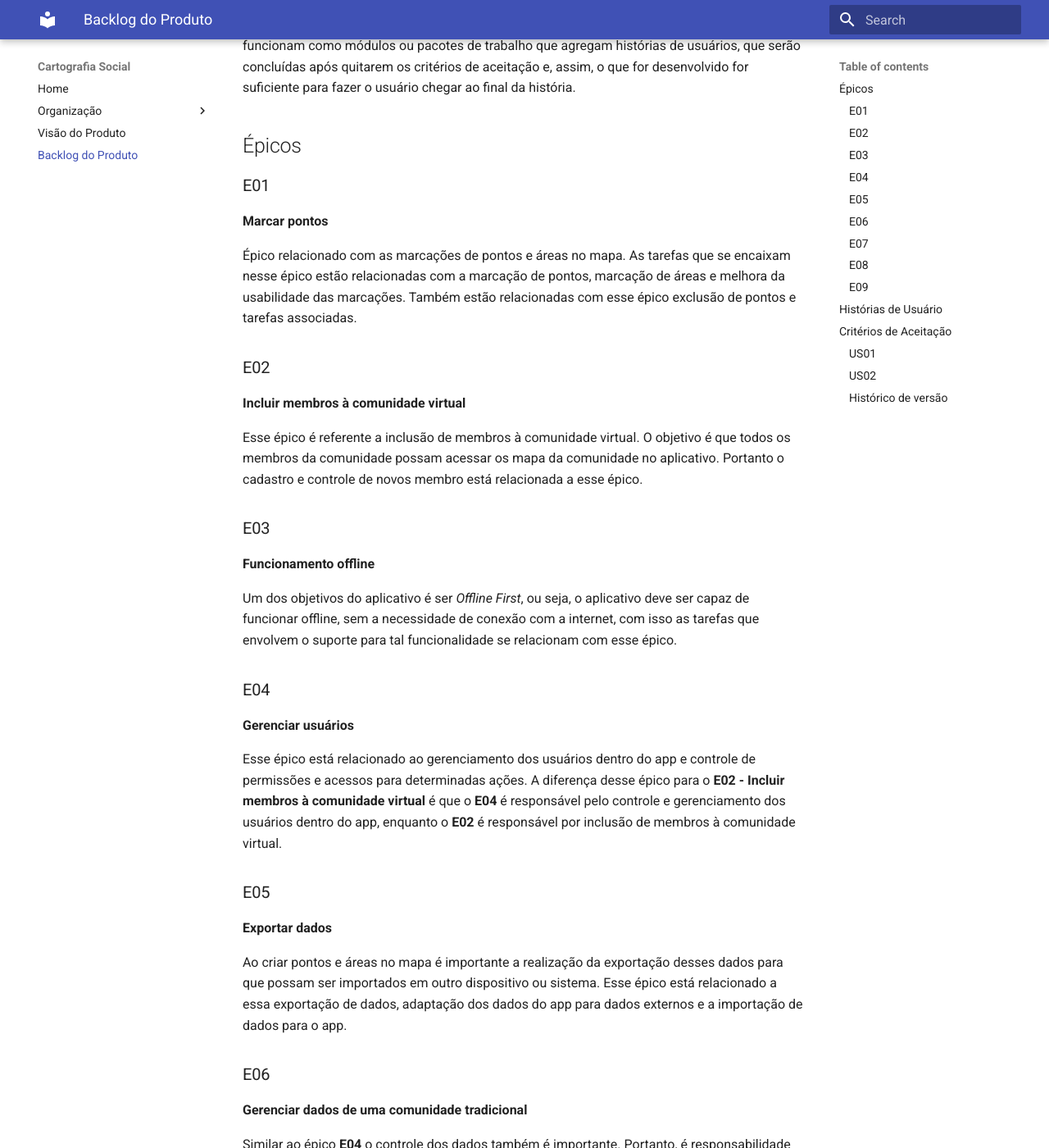
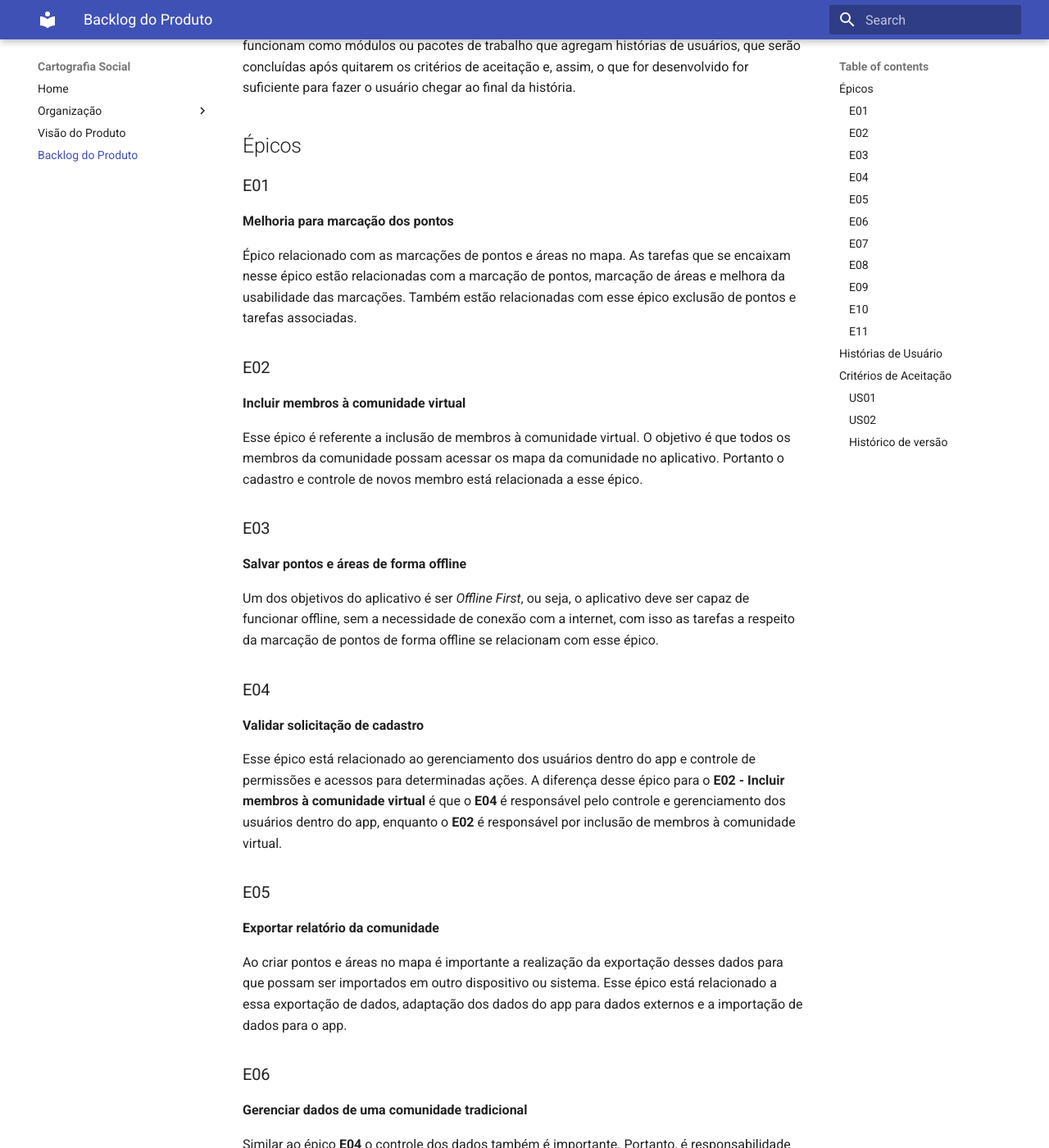
Before and after one commit to fga-eps-mds/2021-2-Cartografia-social-Doc, an MkDocs documentation site: the page built from docs/backlog.md, in a window 1280 px wide and 1400 px high, scrolled down 290 px. Shown: the whole window at 82% size. Built offline with MkDocs 1.6.1 and Material for MkDocs 9.7.7, drawn with Linux system fonts in a browser that asks for light colours; some of the changed text lies outside the part shown.

Commit message:
Refatoração dos épicos

```diff
--- a/docs/backlog.md
+++ b/docs/backlog.md
@@ -5,27 +5,31 @@
 ## Épicos
 
 ### E01
-**Marcar pontos**
+<!-- **Marcar pontos** -->
+
+**Melhoria para marcação dos pontos**
 
 Épico relacionado com as marcações de pontos e áreas no mapa. As tarefas que se encaixam nesse épico estão relacionadas com a marcação de pontos, marcação de áreas e melhora da usabilidade das marcações. Também estão relacionadas com esse épico exclusão de pontos e tarefas associadas.
 
 ### E02
+
 **Incluir membros à comunidade virtual**
 
 Esse épico é referente a inclusão de membros à comunidade virtual. O objetivo é que todos os membros da comunidade possam acessar os mapa da comunidade no aplicativo. Portanto o cadastro e controle de novos membro está relacionada a esse épico.
 
 ### E03
-**Funcionamento offline**
+**Salvar pontos e áreas de forma offline**
 
-Um dos objetivos do aplicativo é ser *Offline First*, ou seja, o aplicativo deve ser capaz de funcionar offline, sem a necessidade de conexão com a internet, com isso as tarefas que envolvem o suporte para tal funcionalidade se relacionam com esse épico.
+Um dos objetivos do aplicativo é ser *Offline First*, ou seja, o aplicativo deve ser capaz de funcionar offline, sem a necessidade de conexão com a internet, com isso as tarefas a respeito da marcação de pontos de forma offline se relacionam com esse épico.
 
 ### E04
-**Gerenciar usuários**
+<!-- Para o zenhub: **Gerenciar usuários** -->
+**Validar solicitação de cadastro**
 
 Esse épico está relacionado ao gerenciamento dos usuários dentro do app e controle de permissões e acessos para determinadas ações. A diferença desse épico para o **E02 - Incluir membros à comunidade virtual** é que o **E04** é responsável pelo controle e gerenciamento dos usuários dentro do app, enquanto o **E02** é responsável por inclusão de membros à comunidade virtual.
 
 ### E05
-**Exportar dados**
+**Exportar relatório da comunidade**
 
 Ao criar pontos e áreas no mapa é importante a realização da exportação desses dados para que possam ser importados em outro dispositivo ou sistema. Esse épico está relacionado a essa exportação de dados, adaptação dos dados do app para dados externos e a importação de dados para o app.
 
@@ -49,6 +53,17 @@
 
 É responsabilidade desse épico gerenciar o histórico de acesso e permissões de usuário, fazer o controle de visibilidade dos dados, controle de permissões dentro de uma comunidade e controle de visibilidade dos dados da comunidade. Esse épico é importante para realizações de [auditoria](https://pt.wikipedia.org/wiki/Auditoria#:~:text=Auditoria%20%C3%A9%20um%20exame%20cuidadoso,conformidade) de dados, e ter uma visibilidade das ações que foram realizadas dentro do aplicativo.
 
+### E10
+
+**Salvar mídias de forma offline**
+
+Similar ao **E03**, este épico também se relaciona ao objetivo do aplicativo em ser *Offline First*. Tarefas ligadas à inserção de mídias sem o uso de internet se relacionam com esse épico.
+
+### E11
+**Exportar marcações da comunidade**
+
+Similar ao **E05**, este épico diz respeito à exportação dos dados inseridos em uma comunidade, porém, se restringe aos dados cartográficos.
+
 
 ## Histórias de Usuário
 
@@ -59,7 +74,7 @@
 | US03 | Usuário | Marcar pontos e áreas sem ter conexão com a internet | Delimitar áreas em locais que não possuem sinal | E03 |
 | US04 | Usuário | Me cadastrar no aplicativo | Contribuir com o projeto Nova Cartografia Social | E04 |
 | US05 | Pesquisador | Exportar informações sobre uma comunidade | Manter registro das pessoas dessa comunidade | E05 |
-| US06 | Pesquisador | Exportar dados geográficos detalhados spbre uma comunidade | Manter registro dos territórios dessa comunidade | E05 |
+| US06 | Pesquisador | Exportar dados geográficos detalhados spbre uma comunidade | Manter registro dos territórios dessa comunidade | E11 |
 | US07 | Mantenedores | Validar o cadastro de novos usuários | Permitir o acesso de novos membros à uma comunidade virtual | E04 |
 | US08 | Líder da comunidade virtual | Validar os dados inseridos por membros de uma comunidade virtual sobre um território | Garantir a acurácia dos dados que serão apresentados no aplicativo |  E06 |
 | US09 | Usuário | Criar, ler, atualizar e excluir dados sobre uma comunidade virtual | Gerenciar corretamente os dados | E06 |
@@ -69,7 +84,7 @@
 | US13 | Usuário | Editar as informações do meu perfil | Manter minhas informações atualizadas | E04 |
 | US14 | Líder da comunidade virtual | Ver quem marcou pontos e áreas no aplicativo | Controlar a inserção de dados e manter a rastreabilidade de origem das informações | E09 |
 | US15 | Pesquisador | Exportar mídias referentes a uma comunidade virtual | Manter registro midiáticos dessa comunidade | E05 |
-| US16 | Usuário | Inserir fotos, áudios e/ou vídeos sem ter conexão com a internet | Salvar mídias em locais que não possuem sinal | E03 |
+| US16 | Usuário | Inserir fotos, áudios e/ou vídeos sem ter conexão com a internet | Salvar mídias em locais que não possuem sinal | E10 |
 
 
 ## Critérios de Aceitação
```
